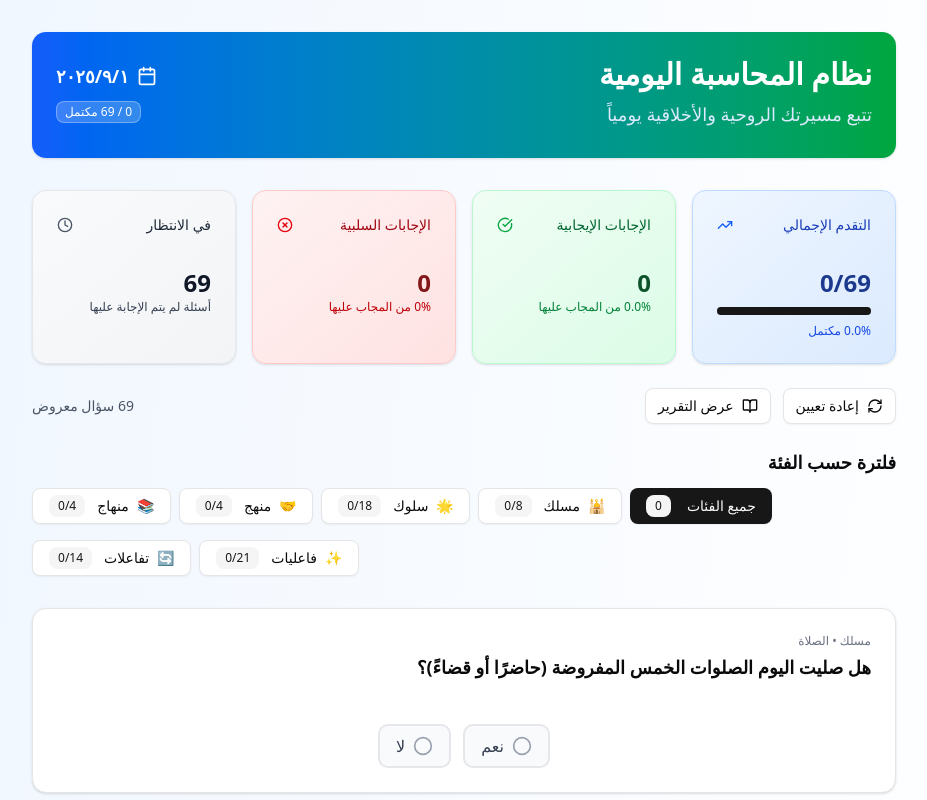
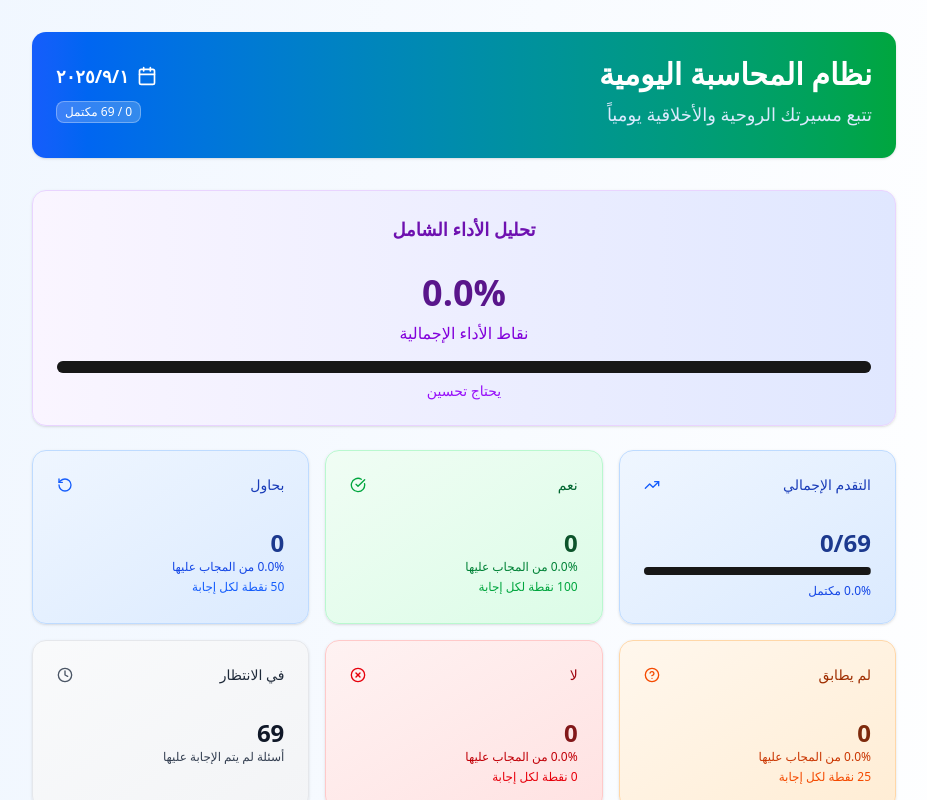
Before and after one commit to HAMZA2FEKRY/Elmasera, a React (Vite) app: page / in a window 1280 px wide. Shown: the top 800 px of the page, without its empty margins (176-1103 px from the left). Built offline with nearby package versions, Linux system fonts and the light colour scheme.

Commit message:
ProgressStats.jsx

```diff
--- a/src/components/ProgressStats.jsx
+++ b/src/components/ProgressStats.jsx
@@ -1,16 +1,51 @@
 import { Card, CardContent, CardHeader, CardTitle } from '@/components/ui/card';
 import { Progress } from '@/components/ui/progress';
-import { CheckCircle, XCircle, Clock, TrendingUp } from 'lucide-react';
+import { CheckCircle, XCircle, Clock, TrendingUp, HelpCircle, RotateCcw } from 'lucide-react';
 
 const ProgressStats = ({ answers, totalQuestions }) => {
   const answeredCount = Object.keys(answers).length;
   const yesCount = Object.values(answers).filter(answer => answer === 'yes').length;
   const noCount = Object.values(answers).filter(answer => answer === 'no').length;
+  const notMatchCount = Object.values(answers).filter(answer => answer === 'not_match').length;
+  const tryingCount = Object.values(answers).filter(answer => answer === 'trying').length;
+
   const progressPercentage = (answeredCount / totalQuestions) * 100;
   const positivePercentage = answeredCount > 0 ? (yesCount / answeredCount) * 100 : 0;
+  const negativePercentage = answeredCount > 0 ? (noCount / answeredCount) * 100 : 0;
+  const notMatchPercentage = answeredCount > 0 ? (notMatchCount / answeredCount) * 100 : 0;
+  const tryingPercentage = answeredCount > 0 ? (tryingCount / answeredCount) * 100 : 0;
+
+  // Calculate performance score
+  const performanceScore = answeredCount > 0 ?
+    ((yesCount * 100 + tryingCount * 50 + notMatchCount * 25 + noCount * 0) / (answeredCount * 100)) * 100 : 0;
 
   return (
-    <div className="grid grid-cols-1 md:grid-cols-2 lg:grid-cols-4 gap-4 mb-6">
+    <div className="space-y-6 mb-6">
+      {/* Overall Performance Card */}
+      <Card className="bg-gradient-to-r from-purple-50 to-indigo-100 border-purple-200">
+        <CardHeader>
+          <CardTitle className="text-lg font-bold text-purple-800 text-center">
+            تحليل الأداء الشامل
+          </CardTitle>
+        </CardHeader>
+        <CardContent>
+          <div className="text-center mb-4">
+            <div className="text-4xl font-bold text-purple-900 mb-2">
+              {performanceScore.toFixed(1)}%
+            </div>
+            <p className="text-purple-700">نقاط الأداء الإجمالية</p>
+          </div>
+          <Progress value={performanceScore} className="h-3 mb-2" />
+          <div className="text-center text-sm text-purple-600">
+            {performanceScore >= 80 ? 'أداء ممتاز' :
+             performanceScore >= 60 ? 'أداء جيد' :
+             performanceScore >= 40 ? 'أداء متوسط' : 'يحتاج تحسين'}
+          </div>
+        </CardContent>
+      </Card>
+
+      {/* Detailed Stats Grid */}
+      <div className="grid grid-cols-1 md:grid-cols-2 lg:grid-cols-3 gap-4">
         <Card className="bg-gradient-to-br from-blue-50 to-blue-100 border-blue-200">
           <CardHeader className="flex flex-row items-center justify-between space-y-0 pb-2">
             <CardTitle className="text-sm font-medium text-blue-800">
@@ -32,7 +67,7 @@ const ProgressStats = ({ answers, totalQuestions }) => {
         <Card className="bg-gradient-to-br from-green-50 to-green-100 border-green-200">
           <CardHeader className="flex flex-row items-center justify-between space-y-0 pb-2">
             <CardTitle className="text-sm font-medium text-green-800">
-            الإجابات الإيجابية
+              نعم
             </CardTitle>
             <CheckCircle className="h-4 w-4 text-green-600" />
           </CardHeader>
@@ -43,13 +78,56 @@ const ProgressStats = ({ answers, totalQuestions }) => {
             <p className="text-xs text-green-700">
               {positivePercentage.toFixed(1)}% من المجاب عليها
             </p>
+            <div className="text-xs text-green-600 mt-1">
+              100 نقطة لكل إجابة
+            </div>
+          </CardContent>
+        </Card>
+
+        <Card className="bg-gradient-to-br from-blue-50 to-blue-100 border-blue-200">
+          <CardHeader className="flex flex-row items-center justify-between space-y-0 pb-2">
+            <CardTitle className="text-sm font-medium text-blue-800">
+              بحاول
+            </CardTitle>
+            <RotateCcw className="h-4 w-4 text-blue-600" />
+          </CardHeader>
+          <CardContent>
+            <div className="text-2xl font-bold text-blue-900">
+              {tryingCount}
+            </div>
+            <p className="text-xs text-blue-700">
+              {tryingPercentage.toFixed(1)}% من المجاب عليها
+            </p>
+            <div className="text-xs text-blue-600 mt-1">
+              50 نقطة لكل إجابة
+            </div>
+          </CardContent>
+        </Card>
+
+        <Card className="bg-gradient-to-br from-orange-50 to-orange-100 border-orange-200">
+          <CardHeader className="flex flex-row items-center justify-between space-y-0 pb-2">
+            <CardTitle className="text-sm font-medium text-orange-800">
+              لم يطابق
+            </CardTitle>
+            <HelpCircle className="h-4 w-4 text-orange-600" />
+          </CardHeader>
+          <CardContent>
+            <div className="text-2xl font-bold text-orange-900">
+              {notMatchCount}
+            </div>
+            <p className="text-xs text-orange-700">
+              {notMatchPercentage.toFixed(1)}% من المجاب عليها
+            </p>
+            <div className="text-xs text-orange-600 mt-1">
+              25 نقطة لكل إجابة
+            </div>
           </CardContent>
         </Card>
 
         <Card className="bg-gradient-to-br from-red-50 to-red-100 border-red-200">
           <CardHeader className="flex flex-row items-center justify-between space-y-0 pb-2">
             <CardTitle className="text-sm font-medium text-red-800">
-            الإجابات السلبية
+              لا
             </CardTitle>
             <XCircle className="h-4 w-4 text-red-600" />
           </CardHeader>
@@ -58,8 +136,11 @@ const ProgressStats = ({ answers, totalQuestions }) => {
               {noCount}
             </div>
             <p className="text-xs text-red-700">
-            {answeredCount > 0 ? ((noCount / answeredCount) * 100).toFixed(1) : 0}% من المجاب عليها
+              {negativePercentage.toFixed(1)}% من المجاب عليها
             </p>
+            <div className="text-xs text-red-600 mt-1">
+              0 نقطة لكل إجابة
+            </div>
           </CardContent>
         </Card>
 
@@ -80,6 +161,38 @@ const ProgressStats = ({ answers, totalQuestions }) => {
           </CardContent>
         </Card>
       </div>
+
+      {/* Performance Insights */}
+      {answeredCount > 0 && (
+        <Card className="bg-gradient-to-r from-indigo-50 to-purple-50 border-indigo-200">
+          <CardHeader>
+            <CardTitle className="text-md font-semibold text-indigo-800">
+              رؤى الأداء
+            </CardTitle>
+          </CardHeader>
+          <CardContent>
+            <div className="grid grid-cols-1 md:grid-cols-2 gap-4 text-sm">
+              <div>
+                <h4 className="font-semibold text-indigo-700 mb-2">نقاط القوة:</h4>
+                <ul className="space-y-1 text-indigo-600">
+                  {yesCount > 0 && <li>• {yesCount} إجابة إيجابية مكتملة</li>}
+                  {tryingCount > 0 && <li>• {tryingCount} محاولة للتحسين</li>}
+                  {progressPercentage > 50 && <li>• تقدم جيد في الإجابة على الأسئلة</li>}
+                </ul>
+              </div>
+              <div>
+                <h4 className="font-semibold text-indigo-700 mb-2">مجالات التحسين:</h4>
+                <ul className="space-y-1 text-indigo-600">
+                  {noCount > 0 && <li>• {noCount} مجال يحتاج انتباه</li>}
+                  {notMatchCount > 0 && <li>• {notMatchCount} سؤال غير مطابق للحالة</li>}
+                  {(totalQuestions - answeredCount) > 0 && <li>• {totalQuestions - answeredCount} سؤال لم يتم الإجابة عليه</li>}
+                </ul>
+              </div>
+            </div>
+          </CardContent>
+        </Card>
+      )}
+    </div>
   );
 };
 
```
Lines whose indentation alone changed are shown as unchanged.
